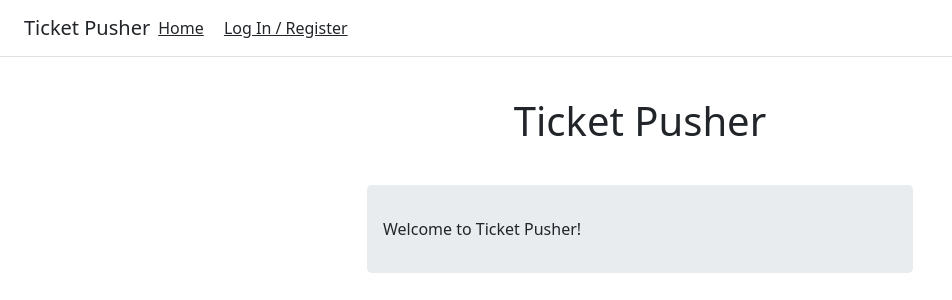
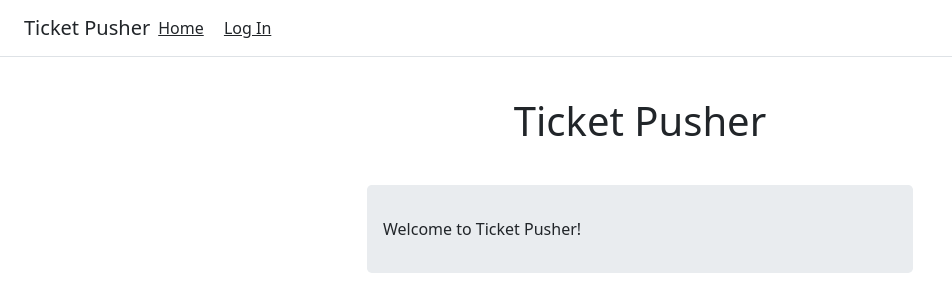
Before and after one commit to jameselliothart/pytickets, a Flask app: page / in a window 1280 px wide. Shown: the top 300 px of the page, without its empty margins (0-952 px from the left). Run offline with Flask 2, Linux system fonts and the light colour scheme; parts of the project's set-up code (start-up, migrations or seed data) failed here and were passed over.

Commit message:
avoid hardcoded routes

```diff
--- a/pytickets/templates/layout.html
+++ b/pytickets/templates/layout.html
@@ -14,10 +14,10 @@
         <nav class="my-2 my-md-0 mr-md-3">
           <a class="p-2 text-dark" href="/" title="Home">Home</a>
           {% if not g.user %}
-            <a class="p-2 text-dark" href="/login">Log In / Register</a>
+            <a class="p-2 text-dark" href="{{ url_for('home.login') }}">Log In</a>
           {% else %}
             <a class="p-2 text-dark" href="{{ url_for('tickets.dashboard') }}">Dashboard</a>
-            <a class="p-2 text-dark" href="/logout">Logout</a>
+            <a class="p-2 text-dark" href="{{ url_for('home.logout') }}">Logout</a>
           {% endif %}
         </nav>
       </div>
```
